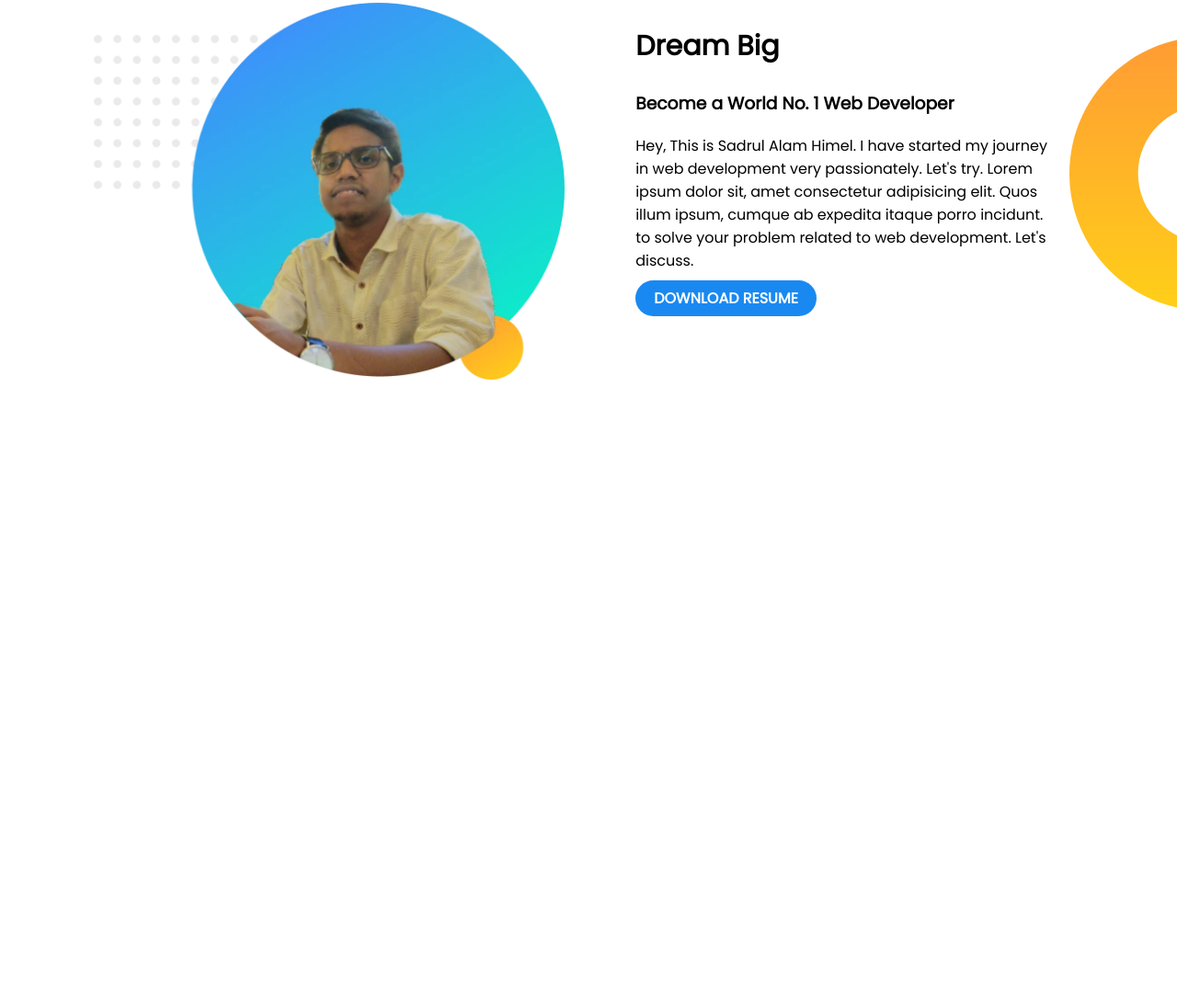
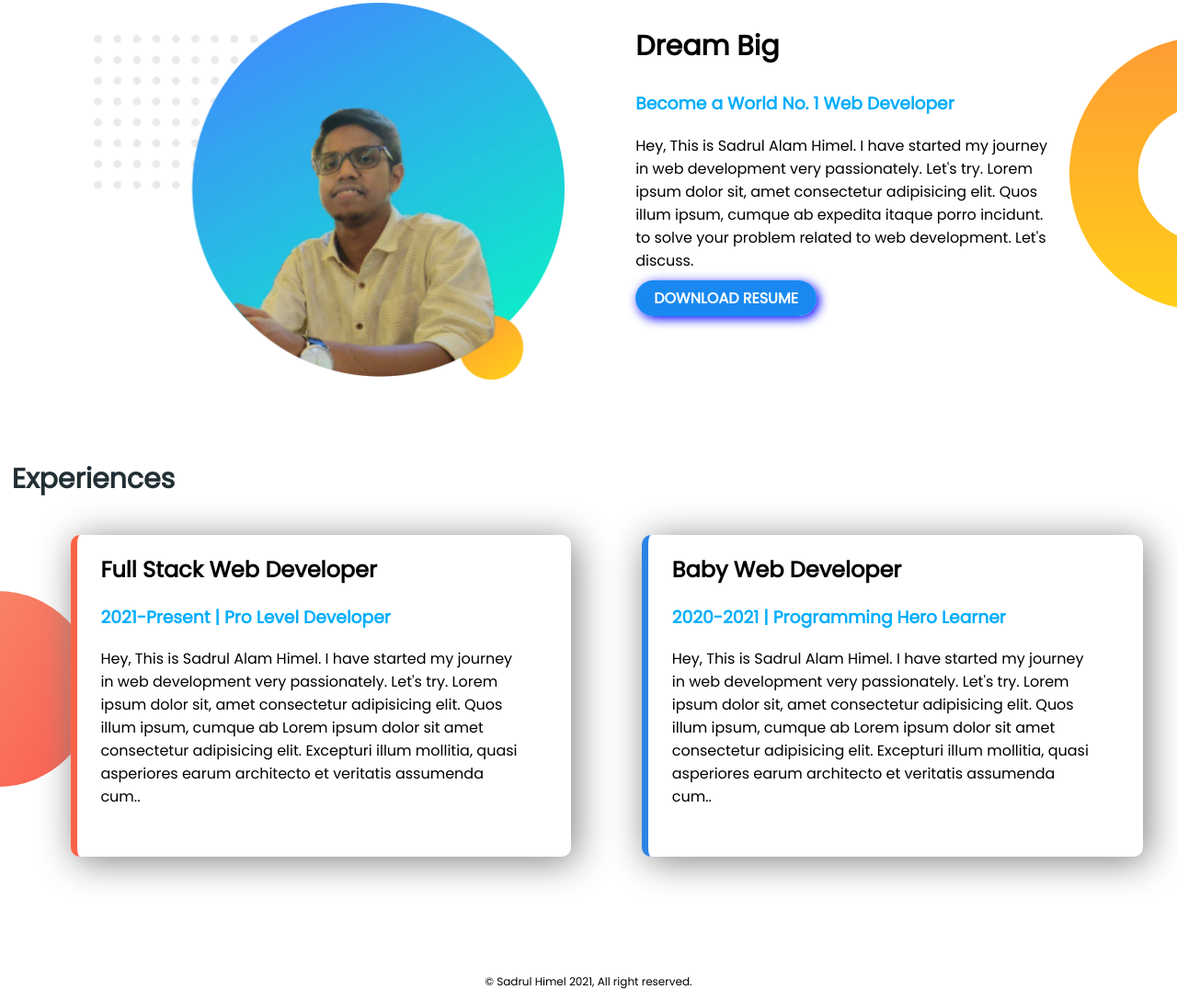
Before and after one commit to sadrulHimel/web-portfolio, a plain HTML site: page index.html in a window 1280 px wide. Shown: the part 621-1710 px from the top of the page at 92% size. Before the commit the page ends 1120 px from the top, so only its background shows below. Drawn offline with Linux system fonts and the light colour scheme.

Commit message:
Done! but I cannot add gradiant

```diff
--- a/index.html
+++ b/index.html
@@ -16,7 +16,7 @@
 
             <h1>Welcome To</h1>
             <h1><span class="blue-highlight">Sadrul Himel</span> Website</h1>
-            <h3>Professional Web Developer</h3>
+            <h3 class="title-summary">Professional Web Developer</h3>
             <p>Hey, This is Sadrul Alam Himel. I have started my journey in web development very passionately. Let's try
                 to solve your problem related to web development. Let's discuss.</p>
             <a class="profile-link-button" target="_blank" href="https://www.facebook.com/sadrulalamhimel">HIRE ME</a>
@@ -41,7 +41,7 @@
 
             <h1>Dream Big</h1>
 
-            <h3>Become a World No. 1 Web Developer</h3>
+            <h3 class="title-summary">Become a World No. 1 Web Developer</h3>
             <p class="for-padding">Hey, This is Sadrul Alam Himel. I have started my journey in web development very passionately. Let's try. Lorem ipsum dolor sit, amet consectetur adipisicing elit. Quos illum ipsum, cumque ab expedita itaque porro incidunt.
                 to solve your problem related to web development. Let's discuss.</p>
             <a class="profile-link-button" target="_blank" href="https://www.facebook.com/sadrulalamhimel">DOWNLOAD RESUME</a>
@@ -51,6 +51,41 @@
 
     </section>
 
+    <section class="experience-area">
+        <h1 id="exp"> Experiences</h1>
+
+        <div id="full-stack" class="third-half-width">
+
+            <h2> Full Stack Web Developer</h2>
+
+            <h3 class="title-summary">2021-Present | Pro Level Developer</h3>
+            <p class="for-padding">
+                Hey, This is Sadrul Alam Himel. I have started my journey in web development very passionately. Let's try. Lorem ipsum dolor sit, amet consectetur adipisicing elit. Quos illum ipsum, cumque ab Lorem ipsum dolor sit amet consectetur adipisicing elit. Excepturi illum mollitia, quasi asperiores earum architecto et veritatis assumenda cum..
+            </p>
+
+
+        </div>
+
+        <div id="baby-web" class="third-half-width">
+
+            <h2>Baby Web Developer</h2>
+
+            <h3 class="title-summary">2020-2021 | Programming Hero Learner</h3>
+            <p class="for-padding">
+                Hey, This is Sadrul Alam Himel. I have started my journey in web development very passionately. Let's try. Lorem ipsum dolor sit, amet consectetur adipisicing elit. Quos illum ipsum, cumque ab Lorem ipsum dolor sit amet consectetur adipisicing elit. Excepturi illum mollitia, quasi asperiores earum architecto et veritatis assumenda cum..
+            </p>
+
+        </div>
+
+
+    </section>
+
+    <footer>
+        <p>
+            © Sadrul Himel 2021, All right reserved.
+        </p>
+    </footer>
+
 
 
 
--- a/style.css
+++ b/style.css
@@ -8,7 +8,13 @@ h1{
 }
 
 .blue-highlight{
-    color: rgb(12, 168, 240);
+    color: rgb(33, 90, 245);
+}
+
+.title-summary{
+
+    color: rgb(2, 173, 252);
+
 }
 
 .half-width{
@@ -40,6 +46,7 @@ section{
     color: white;
     font-weight: 700;
     border-radius: 20px;
+    box-shadow: 3px 3px 12px blue;
 
 
 }
@@ -65,3 +72,50 @@ section{
     padding-right: 50px;
 
 }
+
+
+.third-half-width{
+
+    box-shadow: 5px 5px 40px gray;
+    border-radius: 10px;
+
+    width: 40%;
+    float: left;
+    margin-left: 6%;
+
+    padding-left: 2%;
+    margin-top: 1%;
+
+    height: 70%;
+    background-color: white;
+
+
+}
+
+.experience-area{
+    background-image: url(images/exp-bg.png );
+    background-position: left;
+    background-repeat: no-repeat;
+}
+
+#full-stack{
+    border-left: 7px solid tomato;
+    border-image: linear-gradiant(lightsalmon  ) ;
+}
+
+#baby-web{
+    border-left: 7px solid rgb(45, 131, 230);
+    border-image: linear-gradiant(rgb(41, 3, 253) rgb(57, 178, 235) ) ;
+}
+
+
+#exp{
+    color: rgb(34, 47, 53);
+    margin-left: 1%;
+}
+
+
+footer{
+    text-align: center;
+    font-size: 12px;
+}
```
